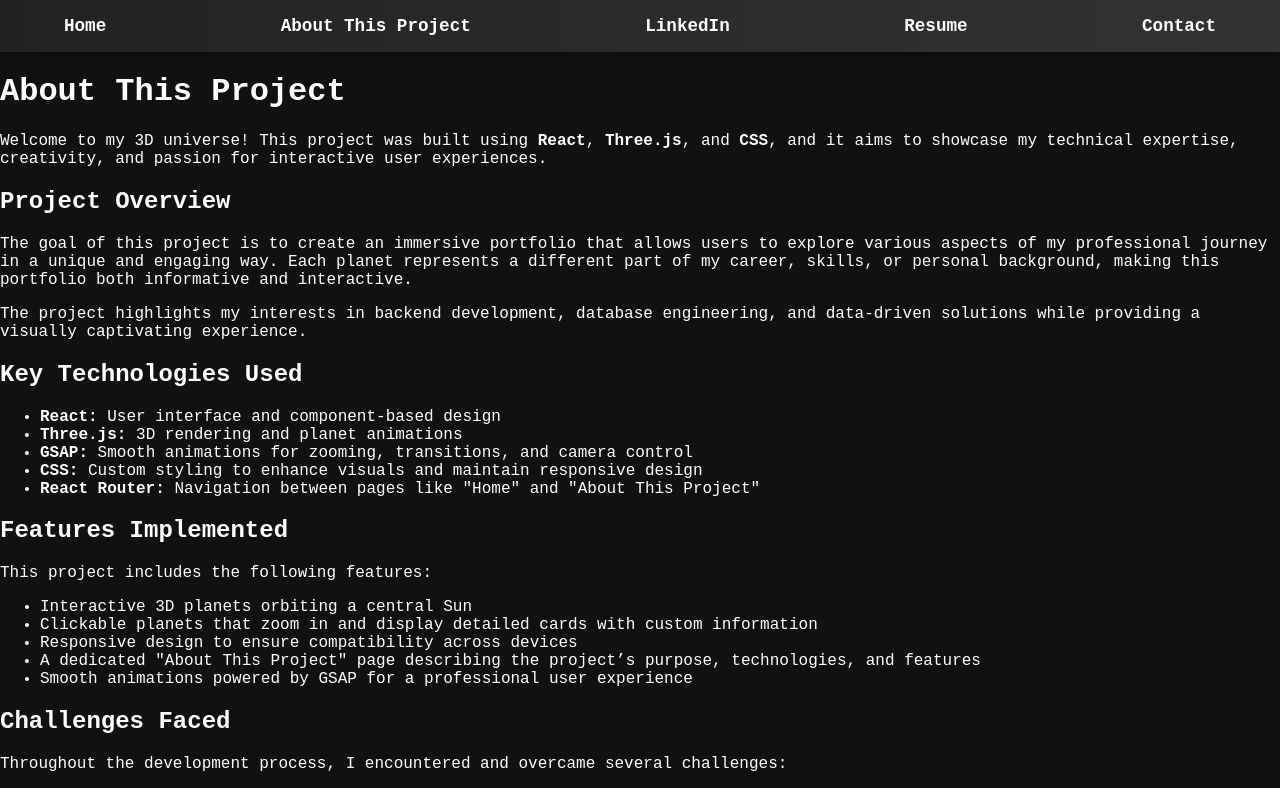
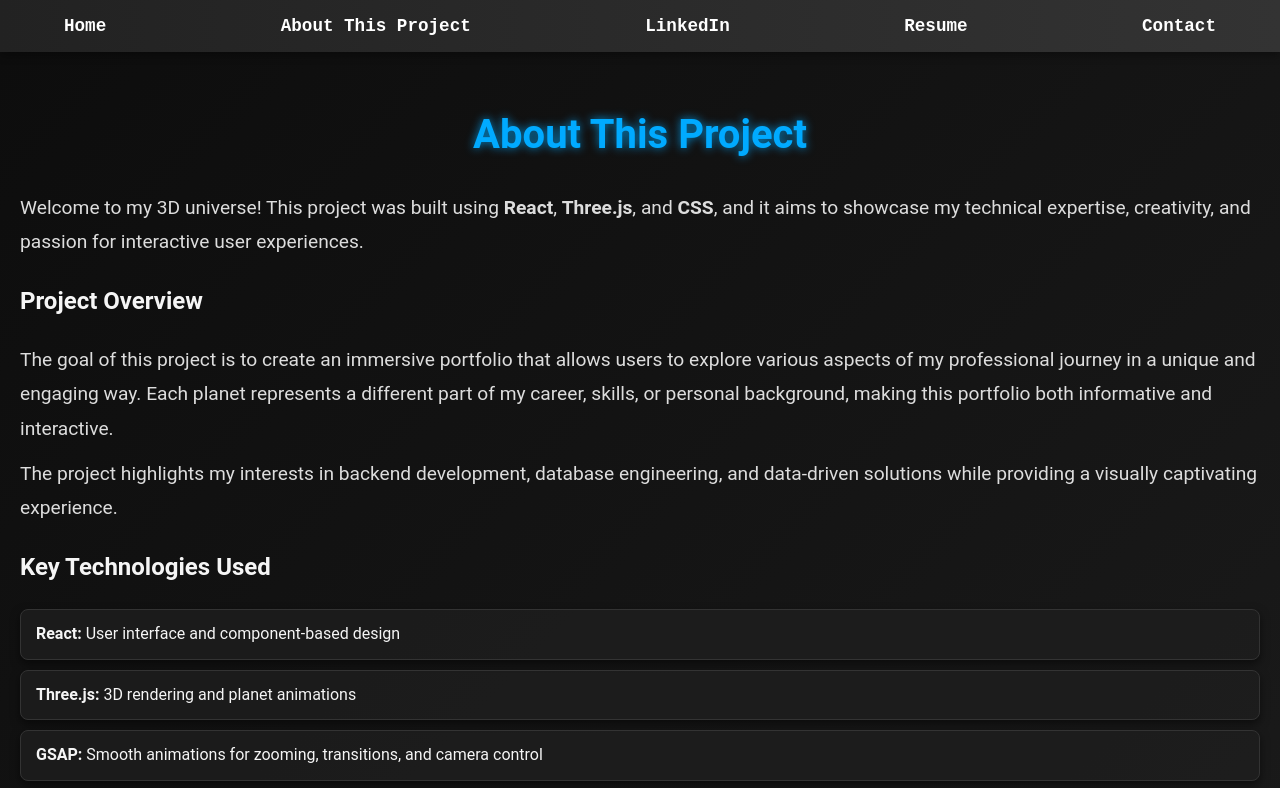
Before and after one commit to Adrian1131/portfolio-universe, a React (Create React App) app: page /about in a window 1280 px wide. Shown: the top 788 px of the page. Built offline with nearby package versions, Linux system fonts and the light colour scheme.

Commit message:
More fixes.

```diff
--- a/src/App.js
+++ b/src/App.js
@@ -3,7 +3,7 @@ import { BrowserRouter as Router, Route, Routes } from "react-router-dom"; // Ro
 import Navbar from "./components/Navbar";
 import Footer from "./components/Footer";
 import ThreeScene from "./components/ThreeScene";
-import About from "./components/About"; // Component for the About page
+import About from "./pages/About"; // Component for the About page
 import './styles/global.css'; // Global CSS for shared styles
 
 function App() {
--- a/src/components/ThreeScene.js
+++ b/src/components/ThreeScene.js
@@ -89,7 +89,7 @@ const ThreeScene = () => {
     // Background Stars
     const textureLoader = new THREE.TextureLoader();
     const starsTexture = textureLoader.load('./images/stars.jpg', () => {
-      scene.background = starsTexture;
+    scene.background = starsTexture;
     });
 
     // Lighting
--- a/src/styles/about.css
+++ b/src/styles/about.css
@@ -1,23 +1,84 @@
+body {
+  overflow: auto;
+}
+.about-container {
+  overflow-y: auto; /* Enables vertical scrolling */
+  max-height: 100vh; /* Limits height to the viewport */
+  padding: 20px; /* Optional padding for better layout */
+}
+.about-container {
+  position: relative;
+  z-index: 2;
+  padding: 20px;
+  overflow-y: auto;
+  max-height: 100vh;
+  background: linear-gradient(135deg, #0d0d0d, #1a1a1a); /* Dark gradient background */
+  color: #f5f5f5; /* Light text for readability */
+  font-family: "Roboto", sans-serif;
+  line-height: 1.8;
+}
 
-.about-section {
-    padding: 2rem;
-    background-color: #f0f0f0;
-    color: #333;
-    border-radius: 10px;
-    box-shadow: 0 4px 8px rgba(0, 0, 0, 0.2);
-    max-width: 800px;
-    margin: 2rem auto;
-    line-height: 1.6;
-  }
+.about-container h1 {
+  font-size: 2.5rem;
+  text-align: center;
+  color: #00aaff; /* Neon blue for the main heading */
+  text-shadow: 0 0 10px rgba(0, 170, 255, 0.8); /* Subtle glow effect */
+  margin-bottom: 20px;
+}
 
-  .about-section h1 {
-    font-size: 2.5rem;
-    color: #005bb5;
-    margin-bottom: 1rem;
-    text-align: center;
-  }
+.about-container p {
+  font-size: 1.2rem;
+  margin: 10px 0;
+  color: #dddddd;
+}
 
-  .about-section p {
-    font-size: 1.2rem;
-    margin-bottom: 1rem;
-  }
+.about-container ul {
+  list-style: none;
+  padding: 0;
+  margin: 20px 0;
+}
+
+.about-container ul li {
+  padding: 10px 15px;
+  margin-bottom: 10px;
+  background-color: rgba(30, 30, 30, 0.8); /* Semi-transparent dark background */
+  border: 1px solid #333;
+  border-radius: 8px;
+  box-shadow: 0 4px 10px rgba(0, 0, 0, 0.5);
+}
+
+.about-container ul li:hover {
+  background-color: rgba(50, 50, 50, 0.8);
+  transform: translateY(-2px); /* Slight hover lift */
+  transition: all 0.3s ease;
+}
+
+.about-container a {
+  color: #00aaff;
+  text-decoration: none;
+  font-weight: bold;
+  transition: color 0.3s;
+}
+
+.about-container a:hover {
+  color: #0088cc; /* Slightly darker blue on hover */
+}
+
+.about-container .button {
+  display: inline-block;
+  margin: 20px 0;
+  padding: 10px 20px;
+  background: linear-gradient(135deg, #00aaff, #005bb5);
+  color: #ffffff;
+  text-transform: uppercase;
+  text-decoration: none;
+  font-weight: bold;
+  border-radius: 8px;
+  box-shadow: 0 4px 10px rgba(0, 170, 255, 0.5);
+  transition: background 0.3s, transform 0.3s;
+}
+
+.about-container .button:hover {
+  background: linear-gradient(135deg, #0088cc, #003f7f);
+  transform: translateY(-2px); /* Hover lift */
+}
--- a/src/styles/global.css
+++ b/src/styles/global.css
@@ -101,6 +101,7 @@ body {
   padding: 0;
   background-color: #111;
   color: white;
+  overflow: auto; /* Allow scrolling */
 }
 
 /* Navbar Styles */
```
Also changed, not shown: src/pages/About.js (renamed from src/components/About.js), 7 other files (tests, documents, lock files or other folders).
